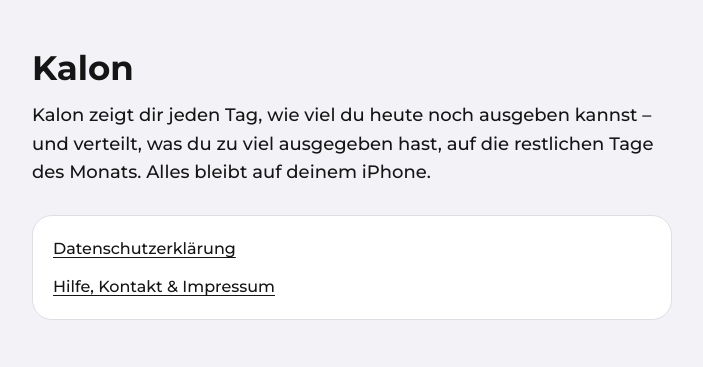
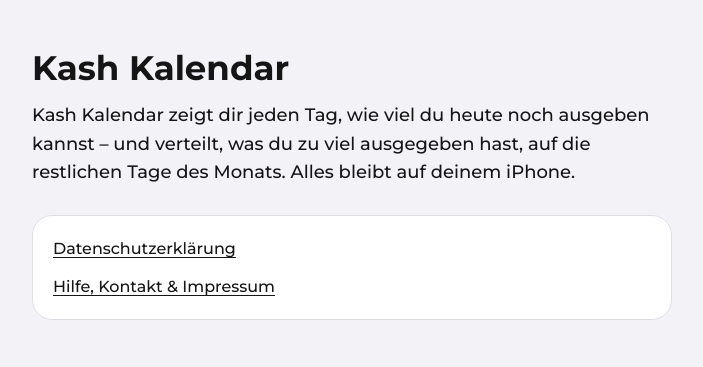
Before and after one commit to Pold286/pold286.github.io, a plain HTML site: page index.html in a window 1280 px wide. Shown: the whole page, without its empty margins (288-991 px from the left). Drawn offline with Linux system fonts and the light colour scheme.

Commit message:
Add files via upload

```diff
--- a/index.html
+++ b/index.html
@@ -3,13 +3,13 @@
 <head>
   <meta charset="utf-8">
   <meta name="viewport" content="width=device-width, initial-scale=1">
-  <title>Kalon</title>
+  <title>Kash Kalendar</title>
   <link rel="stylesheet" href="stil.css">
 </head>
 <body>
 <main>
-  <h1>Kalon</h1>
-  <p class="einleitung">Kalon zeigt dir jeden Tag, wie viel du heute noch ausgeben kannst – und verteilt, was du zu viel ausgegeben hast, auf die restlichen Tage des Monats. Alles bleibt auf deinem iPhone.</p>
+  <h1>Kash Kalendar</h1>
+  <p class="einleitung">Kash Kalendar zeigt dir jeden Tag, wie viel du heute noch ausgeben kannst – und verteilt, was du zu viel ausgegeben hast, auf die restlichen Tage des Monats. Alles bleibt auf deinem iPhone.</p>
 
   <section class="box">
     <p><a href="datenschutz.html">Datenschutzerklärung</a></p>
```
Also changed, not shown: datenschutz.html (+2 -2 lines), kontakt.html (+2 -2 lines).
